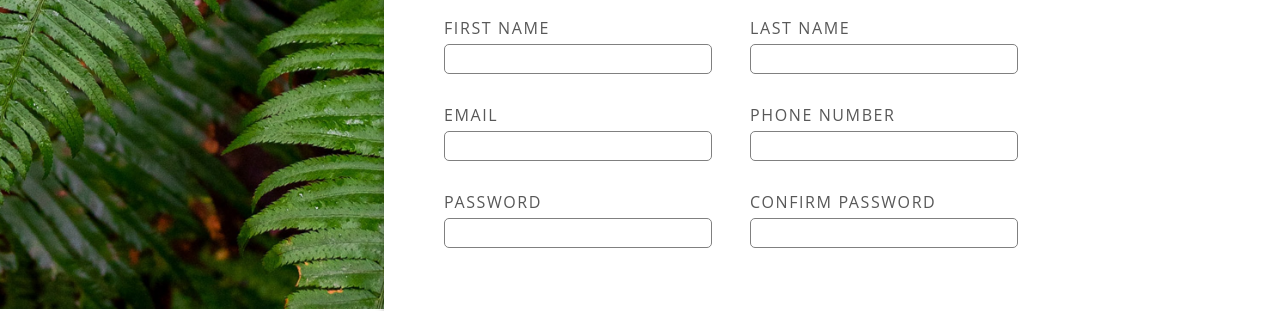
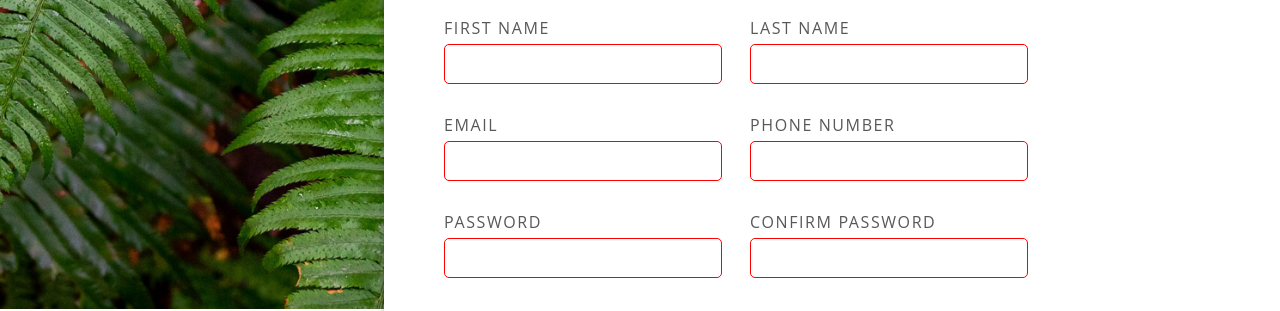
Before and after one commit to vasivuk/sign-up-form, a plain HTML site: page index.html in a window 1280 px wide. Shown: the part 491-802 px from the top of the page. Drawn offline with Linux system fonts and the light colour scheme.

Commit message:
Small changes

```diff
--- a/index.html
+++ b/index.html
@@ -25,31 +25,31 @@
                 <div class="row">
                     <div class="form-input">
                         <label for="first-name">First name</label>
-                        <input type="text" name="" id="first-name">
+                        <input type="text" name="" id="first-name" required>
                     </div>
                     <div class="form-input">
                         <label for="last-name">Last name</label>
-                        <input type="text" name="" id="last-name">
+                        <input type="text" name="" id="last-name" required>
                     </div>
                 </div>
                 <div class="row">
                     <div class="form-input">
                         <label for="email">Email</label>
-                        <input type="email" name="" id="email">
+                        <input type="email" name="" id="email" required>
                     </div>
                     <div class="form-input">
                         <label for="number">Phone number</label>
-                        <input type="text" name="" id="number">
+                        <input type="text" name="" id="number" required>
                     </div>
                 </div>
                 <div class="row">
                     <div class="form-input">
                         <label for="password">Password</label>
-                        <input type="password" name="" id="password">
+                        <input type="password" name="" id="password" required>
                     </div>
                     <div class="form-input">
                         <label for="confirm-password">Confirm password</label>
-                        <input type="password" name="" id="confirm-password">
+                        <input type="password" name="" id="confirm-password" required>
                     </div>
                 </div>
             </div>
--- a/style.css
+++ b/style.css
@@ -101,7 +101,7 @@ body {
 input {
     margin-top: 5px;
     border: 1px solid gray;
-    padding: 5px;
+    padding: 10px;
     border-radius: 5px;
     width: 100%;
 }
@@ -112,7 +112,9 @@ input:focus {
     box-shadow: rgba(0, 0, 0, 0.377) 2px 2px 5px;
 }
 
-
+input:invalid {
+    border: 1px solid rgb(255, 0, 0);
+}
 
 .form-submit {
     padding: 40px 60px;
```
Also changed, not shown: validation.js (added).
